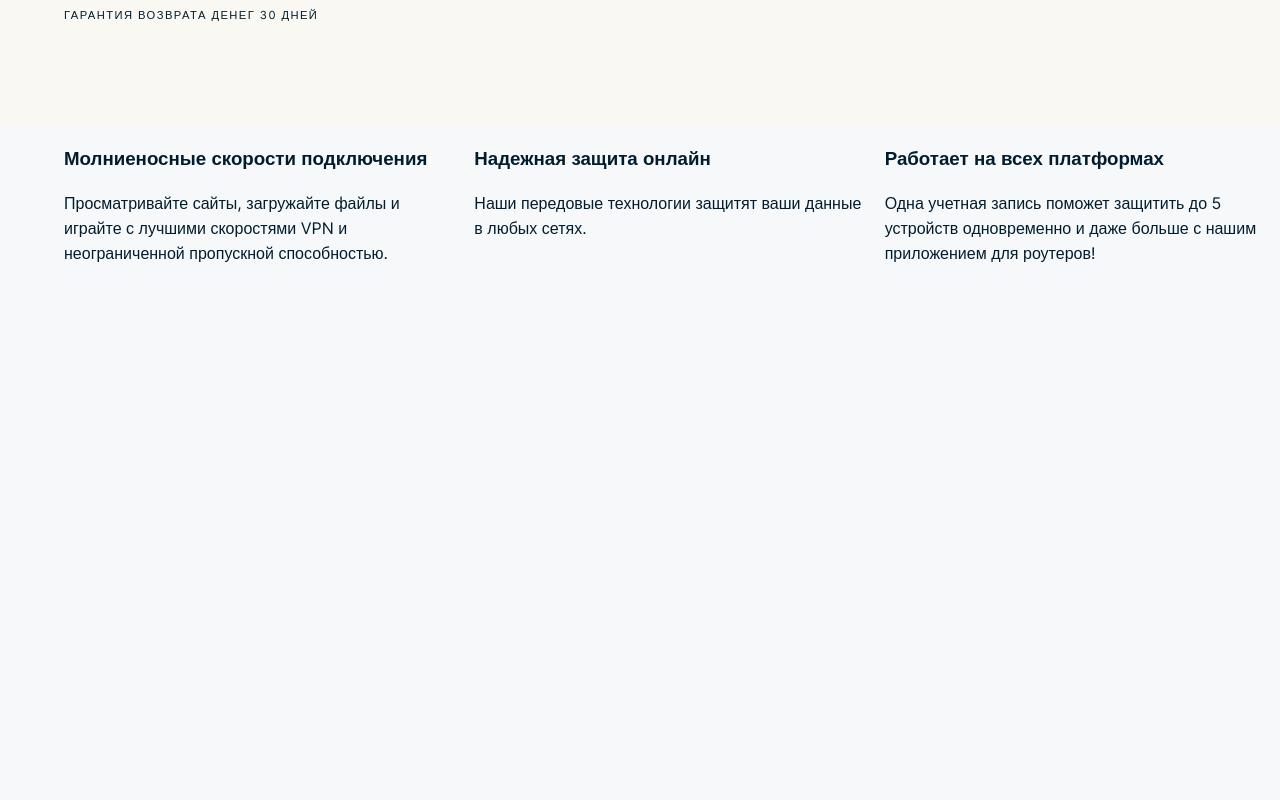
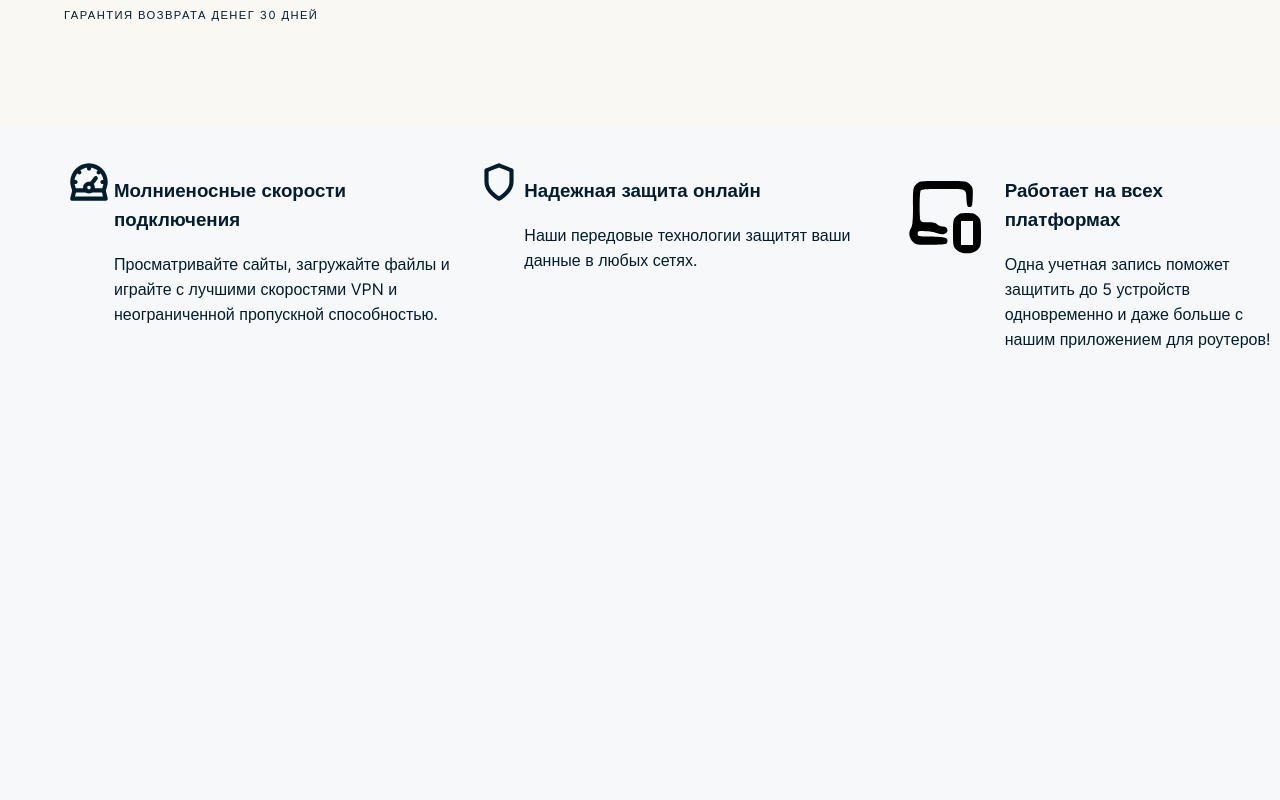
Before and after one commit to lapaweb/expressVPN, a plain HTML site: page index.html in a window 1280 px wide. Shown: the part 700-1500 px from the top of the page. Drawn offline with Linux system fonts and the light colour scheme; files whose address does not match are found by name.

Commit message:
Верстка и стили секции short-advantage

```diff
--- a/css/main.css
+++ b/css/main.css
@@ -145,7 +145,7 @@ h1 {
   margin-top: 1.8rem;
 }
 
-/* стили секции mshort-advantage */
+/* стили секции short-advantage */
 
 .short-advantage {
   display: flex;
@@ -155,4 +155,7 @@ h1 {
 
 .short-advantage .column {
   flex: 1;
+  display: flex;
+  flex-direction: row;
+  margin-top: 2rem;
 }
--- a/index.html
+++ b/index.html
@@ -37,18 +37,33 @@
   <section class="section section_accent2 short-advantage">
 
     <div class="column">
+      <div class="column_img">
+        <img src="app/image/speed.svg" alt="speed">
+      </div>
+      <div class="column_text">
         <h3>Молниеносные скорости подключения</h3>
         <p>Просматривайте сайты, загружайте файлы и играйте с лучшими скоростями VPN и неограниченной пропускной способностью.</p>
       </div>
+    </div>
 
     <div class="column">
+      <div class="column_img">
+        <img src="app/image/protection.svg" alt="protection">
+      </div>
+      <div class="column_text">
         <h3>Надежная защита онлайн</h3>
         <p>Наши передовые технологии защитят ваши данные в любых сетях.</p>
       </div>
+       </div>
 
     <div class="column">
+      <div class="column_img">
+         <img src="app/image/devices.svg" alt="devices">
+      </div>
+      <div class="column_text">
         <h3>Работает на всех платформах</h3>
          <p>Одна учетная запись поможет защитить до 5 устройств одновременно и даже больше с нашим приложением для роутеров!</p>
+      </div>
        </div>
 
   </section>
```
Also changed, not shown: 1 other file. Lines whose indentation alone changed are shown as unchanged.
